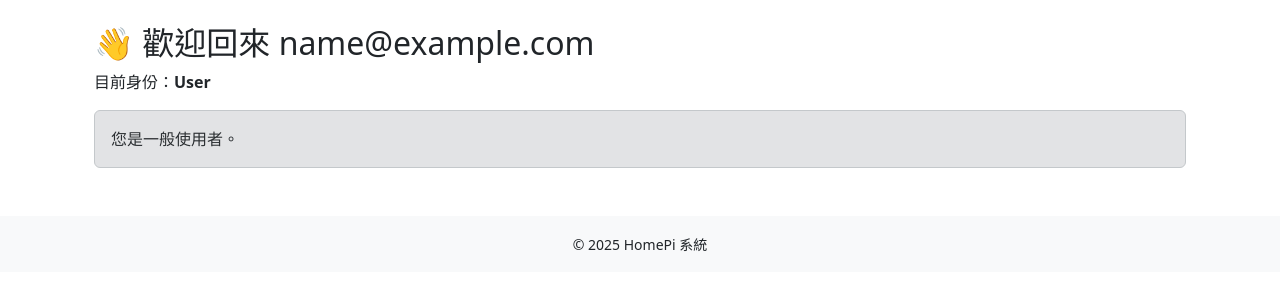
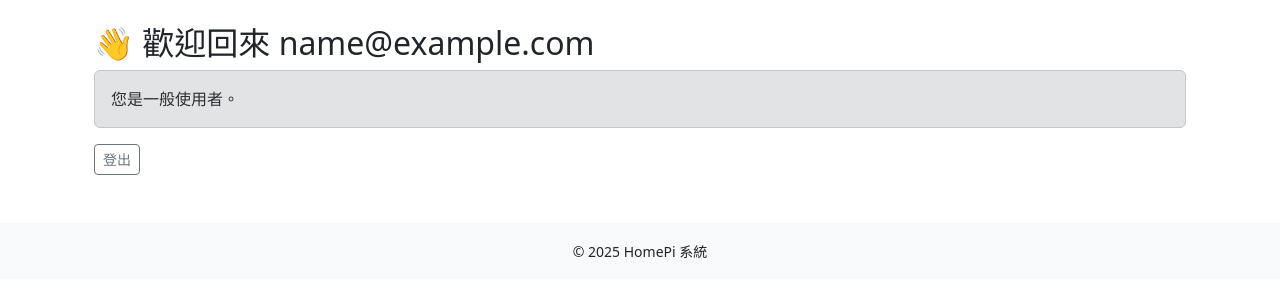
Before and after one commit to qkauia-guy/HomePiWeb, a Django app: page /home/ in a window 1280 px wide. Shown: the part 56-356 px from the top of the page. Run offline with Django 5.2, Linux system fonts and the light colour scheme; the visitor is signed in with stand-in values (Sample User, id 1); some libraries are stand-ins or nearby versions.

Commit message:
style(home): remove redundant message text

```diff
--- a/templates/home.html
+++ b/templates/home.html
@@ -5,7 +5,6 @@
 {% block content %}
   <div class="container mt-4">
     <h2>👋 歡迎回來 {{ user.email }}</h2>
-    <p>目前身份：<strong>{{ user.get_role_display }}</strong></p>
 
     {% if user.is_superadmin %}
       <div class="alert alert-success">您是 SuperAdmin，可以管理所有設備與使用者。</div>
@@ -14,8 +13,14 @@
     {% else %}
       <div class="alert alert-secondary">您是一般使用者。</div>
     {% endif %}
+    {% if request.user.is_authenticated %}
+      <form action="{% url 'logout' %}" method="post">
+        {% csrf_token %}
+        <button type="submit" class="btn btn-outline-secondary btn-sm">登出</button>
+      </form>
+    {% endif %}
   </div>
-  <script>
+<script>
   document.addEventListener("DOMContentLoaded", function () {
     const serial = "{{ request.user.device.serial_number|default:'' }}";
     if (serial) {
```
